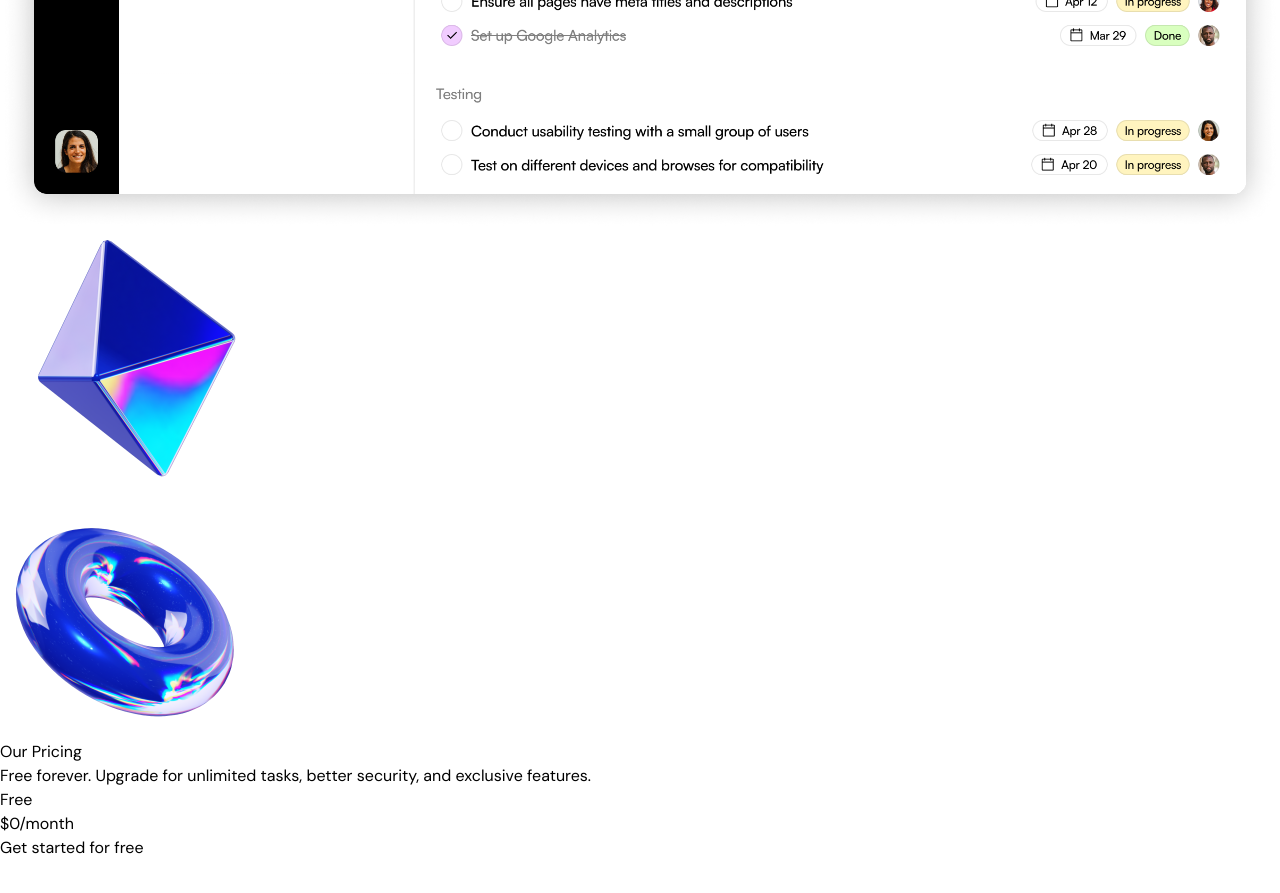
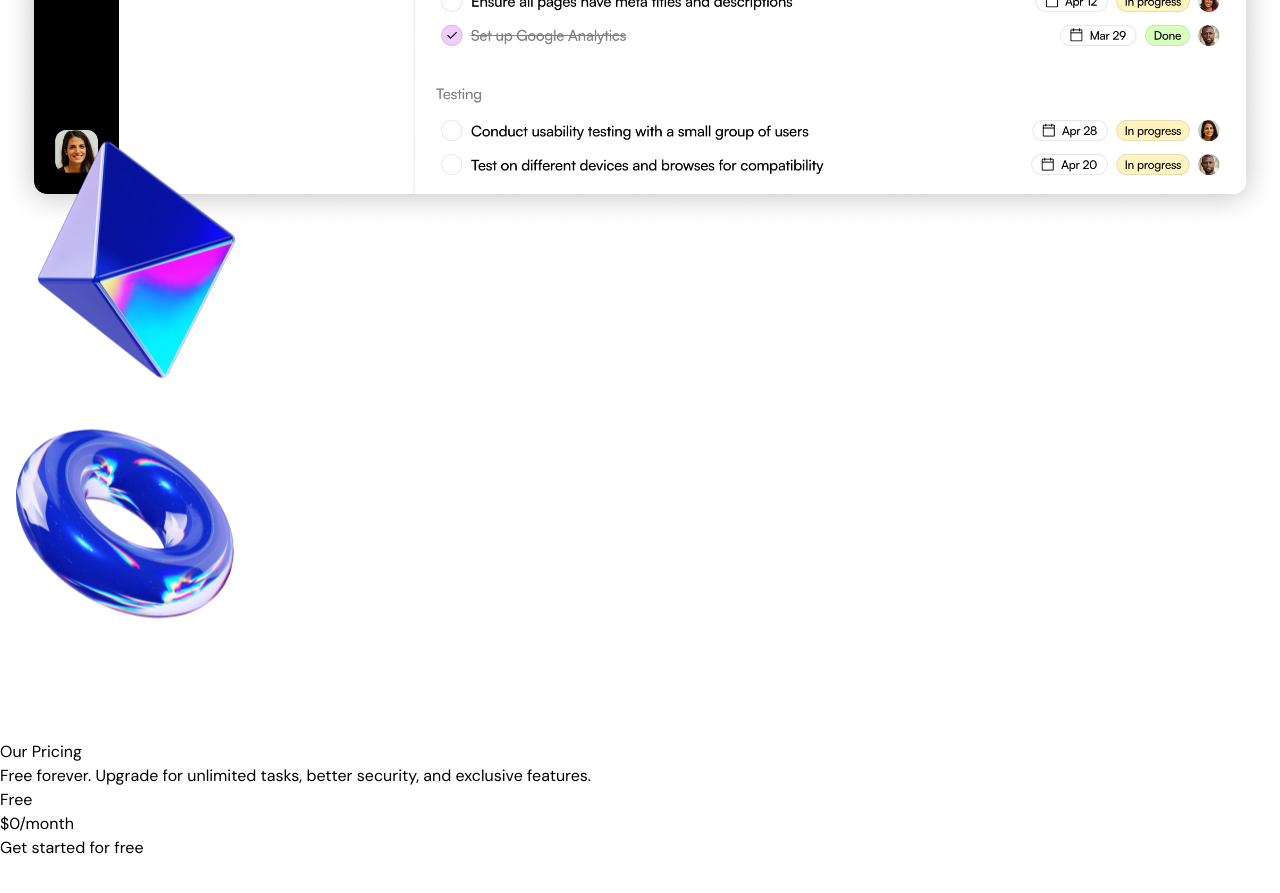
Before and after one commit to sorenblank/nigga-saas, a Next.js app: page / in a window 1280 px wide. Shown: the part 6040-6933 px from the top of the page. Built offline with nearby package versions, Linux system fonts and the light colour scheme.

Commit message:
feat: Added parallax effect to `ProductShowcase` section

```diff
--- a/src/components/sections/ProductShowcase.tsx
+++ b/src/components/sections/ProductShowcase.tsx
@@ -1,12 +1,24 @@
+"use client";
+
 import ProductImage from "@/assets/product-image.png"
 import PyramidImage from "@/assets/pyramid.png"
 import TubeImage from "@/assets/tube.png"
 
 import Image from "next/image";
+import { useRef } from "react";
+import { motion, useScroll, useTransform } from "framer-motion";
 
 export const ProductShowcase = () => {
+  const sectionRef = useRef(null);
+  const { scrollYProgress } = useScroll({
+    target: sectionRef,
+    offset: ["start end", "end start"]
+  });
+
+  const translateY = useTransform(scrollYProgress, [0, 1], [150, -150]);
+
   return (
-    <section className="bg-gradient-to-b from-[#FFFFFF] to-[#D2DCFF] py-24 overflow-x-clip">
+    <section ref={sectionRef} className="bg-gradient-to-b from-[#FFFFFF] to-[#D2DCFF] py-24 overflow-x-clip">
       <div className="container">
         <div className="section-heading">
           <div className="flex justify-center">
@@ -25,8 +37,8 @@
         <div className="relative">
           <Image src={ProductImage} alt="Product Image" className="mt-10" />
 
-          <Image src={PyramidImage} alt="Pyramid Image" width={262} height={262} className="hidden md:block absolute -right-36 -top-32" />
-          <Image src={TubeImage} alt="Tube image" height={248} className="hidden md:block absolute bottom-24 -left-36" />
+          <motion.img src={PyramidImage.src} alt="Pyramid Image" width={262} height={262} className="hidden md:block absolute -right-36 -top-32" style={{ translateY: translateY }} />
+          <motion.img src={TubeImage.src} alt="Tube image" height={248} width={248} className="hidden md:block absolute bottom-24 -left-36" style={{ translateY: translateY }} />
         </div>
       </div>
     </section>
```
